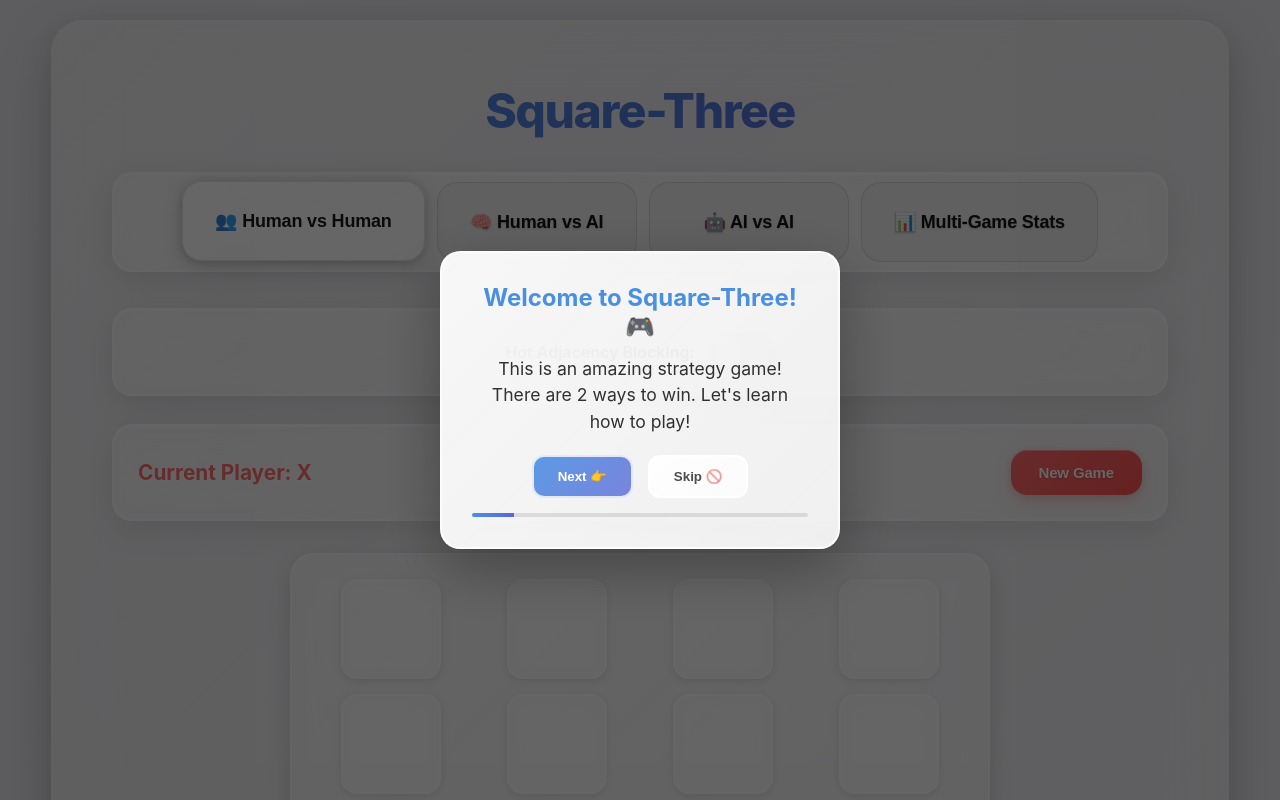
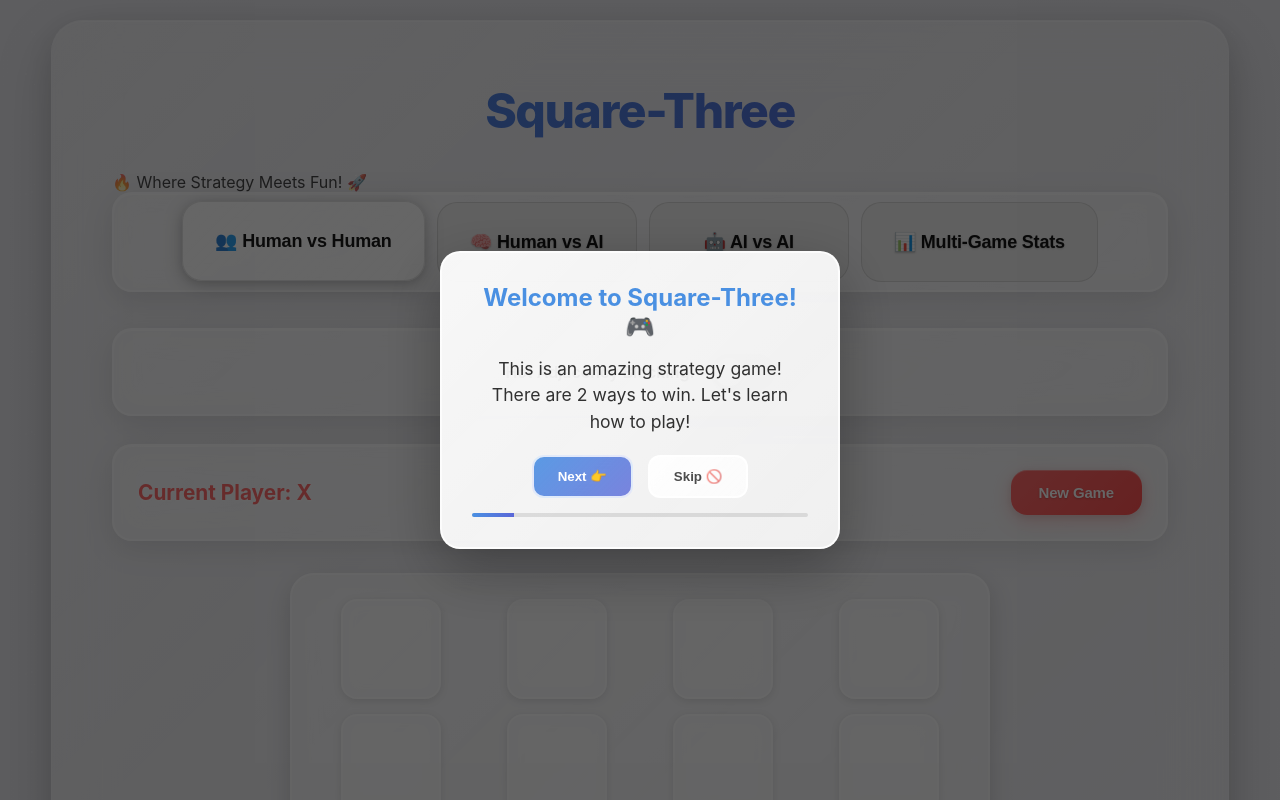
Before and after one commit to TalKleinBgu/Square-Three, a plain HTML site: page index.html in a window 1280 px wide. Shown: the top 800 px of the page. Drawn offline with Linux system fonts and the light colour scheme.

Commit message:
Update index.html

```diff
--- a/index.html
+++ b/index.html
@@ -40,6 +40,8 @@
     <div class="tutorial-arrow" id="tutorialArrow">👆</div>
     <div class="game-container">
         <h1>Square-Three</h1>
+        <div class="subtitle">🔥 Where Strategy Meets Fun! 🚀</div>
+
         <div class="game-mode">
             <button class="mode-btn active" onclick="setGameMode('human')">👥 Human vs Human</button>
             <button class="mode-btn" onclick="setGameMode('ai')">🧠 Human vs AI</button>
```
